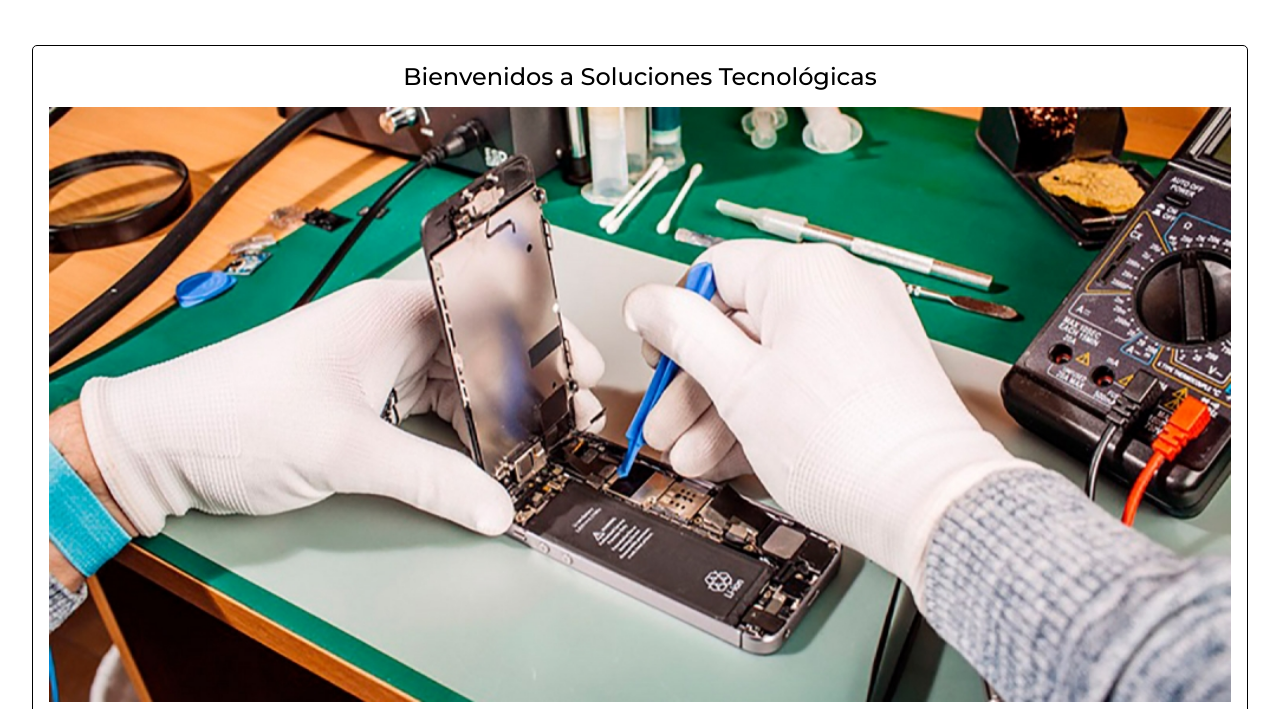
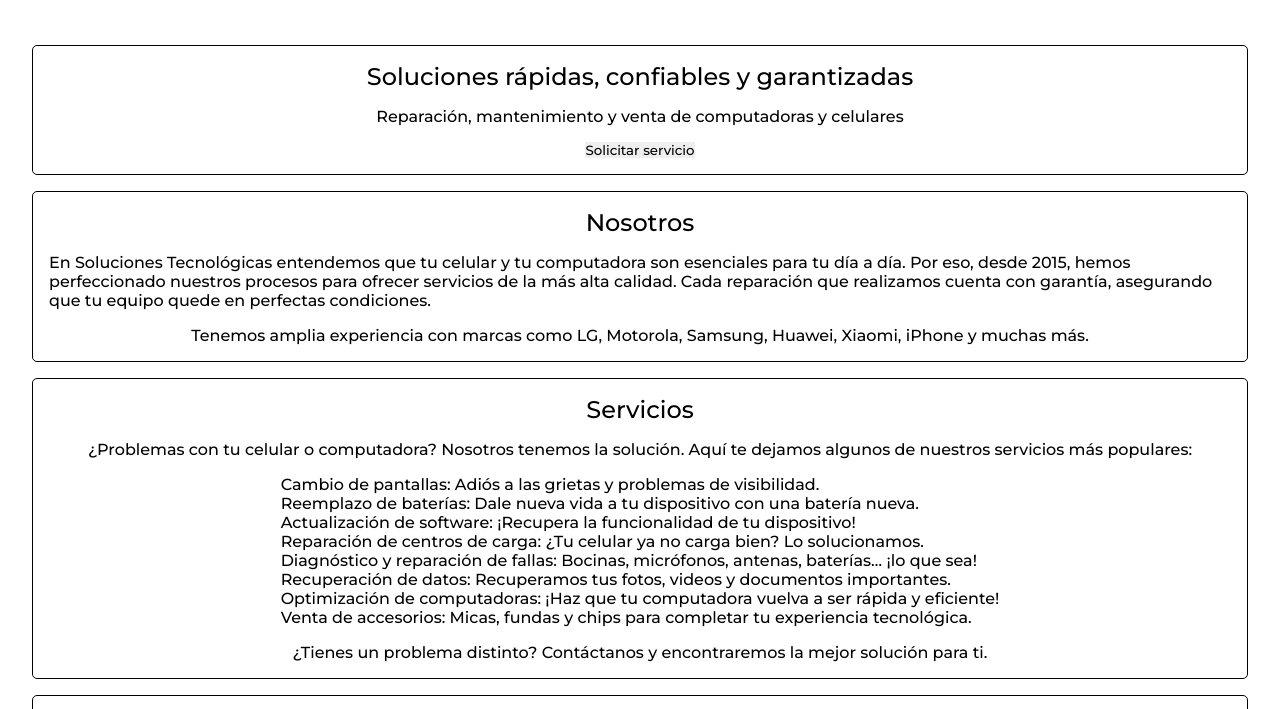
Before and after one commit to andresarguelles/soluciones-tenologicas-parte-uno, a plain HTML site: page index.html in a window 1280 px wide. Shown: the part 58-767 px from the top of the page. Drawn offline with Linux system fonts and the light colour scheme; a web font is replaced by a local one.

Commit message:
Actualizacion: Hemos cambiado el texto de bienvenida

```diff
--- a/index.html
+++ b/index.html
@@ -23,14 +23,15 @@
     </header>
     <main class="main grid-element">
         <section id="inicio" class="section">
-            <h2>Bienvenidos a Soluciones Tecnológicas</h2>
-            <img src="imagen_1.jpg" alt="reparación de celular">
-            <p>Tu centro de confianza en Xalapa, Veracruz, para la reparación, mantenimiento y mejora de tus dispositivos tecnológicos. Desde 2015, nos hemos dedicado a ofrecer soluciones de calidad con atención personalizada, respaldadas por nuestra experiencia en la industria. Ya sea que necesites reparar tu celular, optimizar tu computadora o adquirir accesorios, estamos aquí para ayudarte a mantenerte conectado con lo que más importa.</p>
+            <h2>Soluciones rápidas, confiables y garantizadas</h2>
+            <p>Reparación, mantenimiento y venta de computadoras y celulares</p>
+            <button>Solicitar servicio</button>
+            <!-- <img src="imagen_1.jpg" alt="reparación de celular"> -->
         </section>
         <section id="nosotros" class="section">
             <h2>Nosotros</h2>
             <p>En Soluciones Tecnológicas entendemos que tu celular y tu computadora son esenciales para tu día a día. Por eso, desde 2015, hemos perfeccionado nuestros procesos para ofrecer servicios de la más alta calidad. Cada reparación que realizamos cuenta con garantía, asegurando que tu equipo quede en perfectas condiciones.</p>
-            <p>Tenemos amplia experiencia con marcas como LG, Motorola, Samsung, Huawei, Xiaomi, iPhone y muchas más. Nuestro objetivo es que confíes en nosotros y tengas la tranquilidad de saber que tus dispositivos están en las mejores manos.</p>
+            <p>Tenemos amplia experiencia con marcas como LG, Motorola, Samsung, Huawei, Xiaomi, iPhone y muchas más.</p>
         </section>
         <section id="servicios" class="section">
             <h2>Servicios</h2>
```
